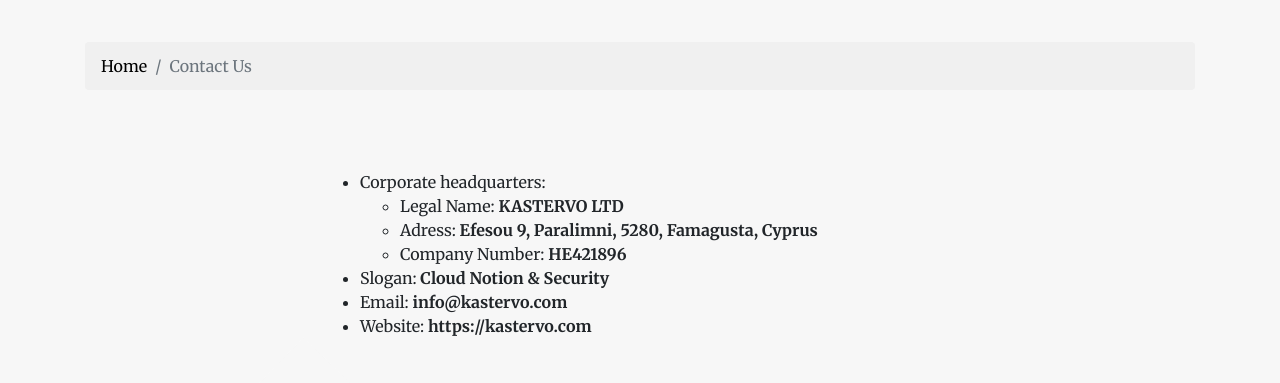
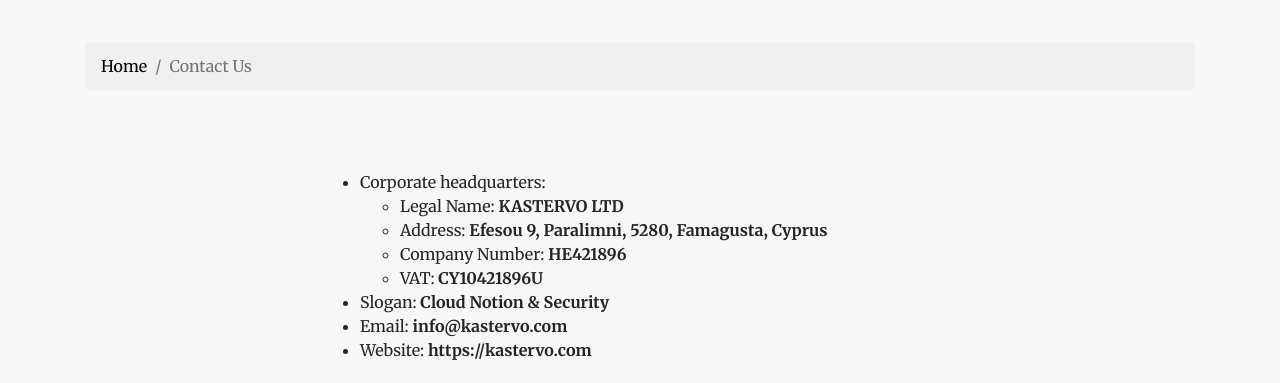
Before and after one commit to Kastervo/index, a website with bundled scripts: page contact.html in a window 1280 px wide. Shown: the part 342-725 px from the top of the page. Built offline with nearby package versions, Linux system fonts and the light colour scheme.

Commit message:
Update contact.html

```diff
--- a/contact.html
+++ b/contact.html
@@ -201,8 +201,9 @@
       <li>Corporate headquarters:
         <ul>
           <li>Legal Name: <b>KASTERVO LTD</b></li>
-          <li>Adress: <b>Efesou 9, Paralimni, 5280, Famagusta, Cyprus</b></li>
+          <li>Address: <b>Efesou 9, Paralimni, 5280, Famagusta, Cyprus</b></li>
           <li>Company Number: <b>HE421896</b></li>
+          <li>VAT: <b>CY10421896U</b></li>
         </ul>
       </li>
       <li>Slogan: <b>Cloud Notion & Security</b></li>
```
